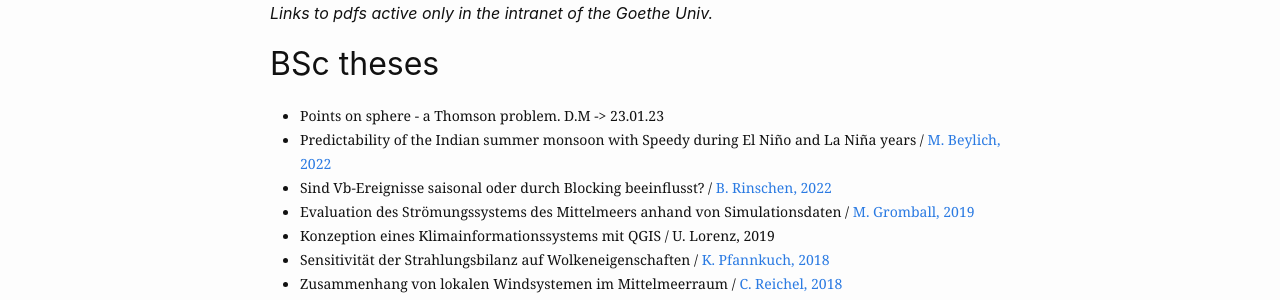
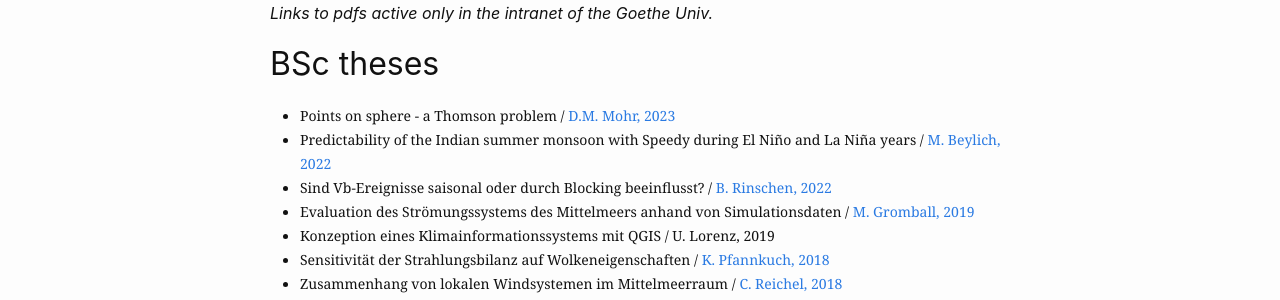
Before and after one commit to cliphy/cliphy.github.io, a Jekyll site: the page built from 4students.markdown, in a window 1280 px wide and 900 px high. Shown: the part 403-703 px from the top of the window. Built offline with Jekyll 4.4.1, drawn with Linux system fonts in a browser that asks for light colours.

Commit message:
Update 4students.markdown

```diff
--- a/4students.markdown
+++ b/4students.markdown
@@ -20,7 +20,9 @@ Ongoing or completed theses [BSc](#bsc-theses), [MSc](#msc-theses), and some [Al
 ## BSc theses
 
 -   <span style="font-size: 14px; font-family: Georgia;">Points on
-    sphere - a Thomson problem. D.M -&gt; 23.01.23</span>
+    sphere - a Thomson problem / <a
+    href="https://user.uni-frankfurt.de/~bahrens/bscpdfs/BScDMMohr2023.pdf"
+    target="_blank" >D.M. Mohr, 2023</a> </span>
 -   <span style="font-size: 14px; font-family: Georgia;">Predictability
     of the Indian summer monsoon with Speedy during El Niño and La Niña
     years / <a
```
